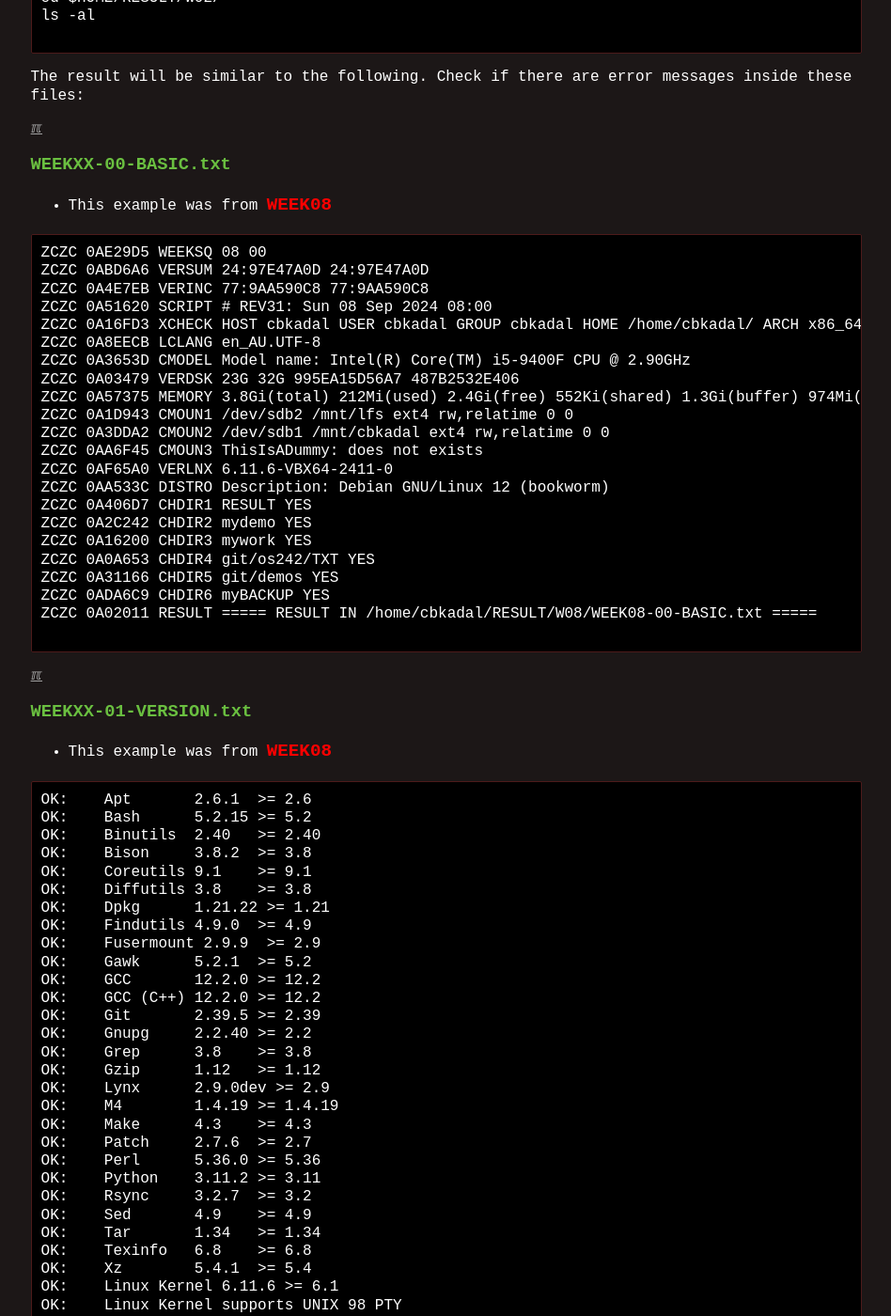
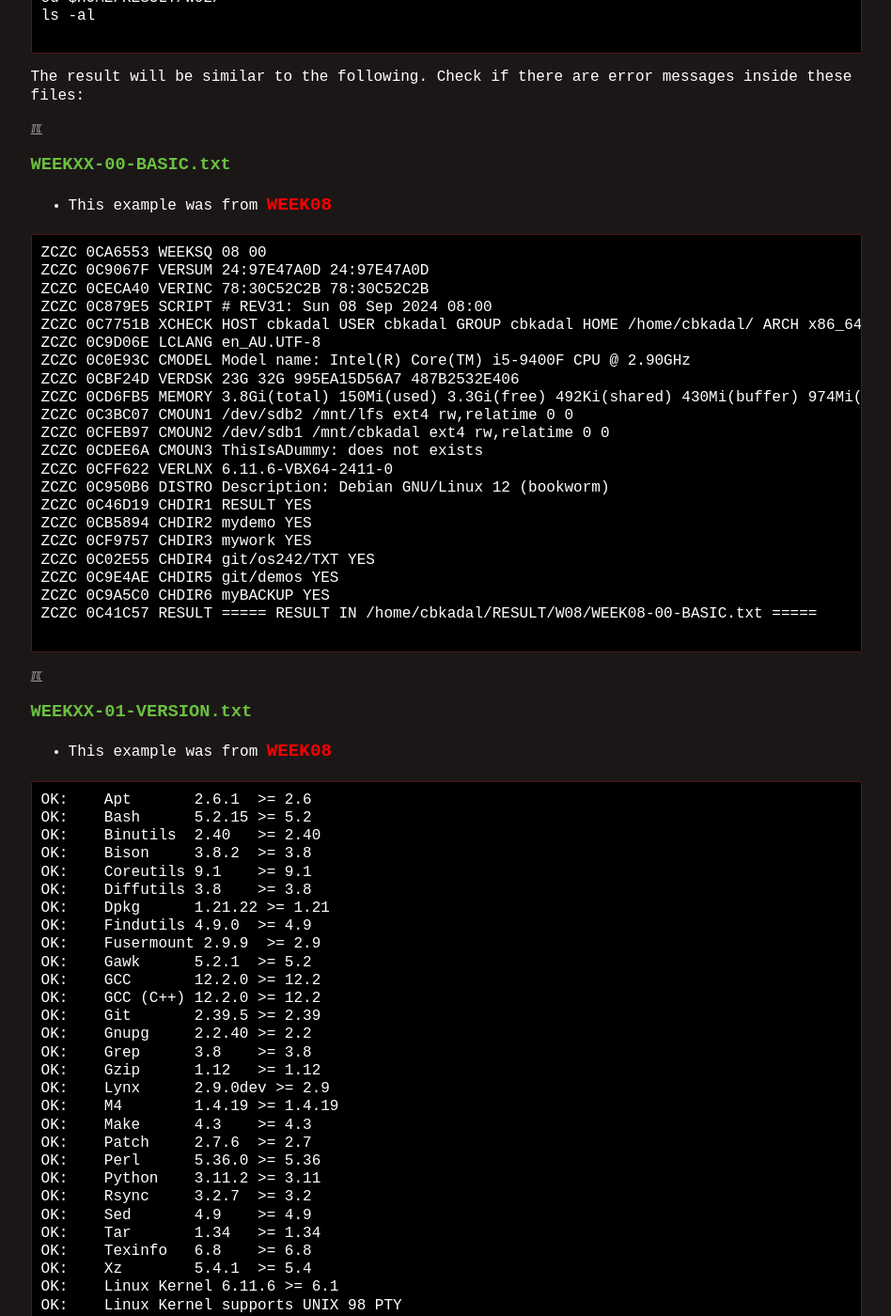
Before and after one commit to os2xx/demOS, a Jekyll site: the page built from W02-10.md, in a window 1280 px wide and 1400 px high, scrolled down 1581 px. Shown: the whole window at 94% size, without its empty margins (165-1113 px from the left). Built offline with Jekyll 4.4.1, drawn with Linux system fonts in a browser that asks for light colours; some of the changed text lies outside the part shown.

Commit message:
modified:   W02-10.md W08-03.md W08-04.md

````diff
--- a/W02-10.md
+++ b/W02-10.md
@@ -82,27 +82,27 @@ The result will be similar to the following. Check if there are error messages i
 * This example was from <span style="color:red; font-weight:bold; font-size:larger;">WEEK08</span>
 
 ```
-ZCZC 0AE29D5 WEEKSQ 08 00
-ZCZC 0ABD6A6 VERSUM 24:97E47A0D 24:97E47A0D
-ZCZC 0A4E7EB VERINC 77:9AA590C8 77:9AA590C8
-ZCZC 0A51620 SCRIPT # REV31: Sun 08 Sep 2024 08:00
-ZCZC 0A16FD3 XCHECK HOST cbkadal USER cbkadal GROUP cbkadal HOME /home/cbkadal/ ARCH x86_64 NPROC 4
-ZCZC 0A8EECB LCLANG en_AU.UTF-8
-ZCZC 0A3653D CMODEL Model name: Intel(R) Core(TM) i5-9400F CPU @ 2.90GHz
-ZCZC 0A03479 VERDSK 23G 32G 995EA15D56A7 487B2532E406
-ZCZC 0A57375 MEMORY 3.8Gi(total) 212Mi(used) 2.4Gi(free) 552Ki(shared) 1.3Gi(buffer) 974Mi(free swap)
-ZCZC 0A1D943 CMOUN1 /dev/sdb2 /mnt/lfs ext4 rw,relatime 0 0
-ZCZC 0A3DDA2 CMOUN2 /dev/sdb1 /mnt/cbkadal ext4 rw,relatime 0 0
-ZCZC 0AA6F45 CMOUN3 ThisIsADummy: does not exists
-ZCZC 0AF65A0 VERLNX 6.11.6-VBX64-2411-0
-ZCZC 0AA533C DISTRO Description: Debian GNU/Linux 12 (bookworm)
-ZCZC 0A406D7 CHDIR1 RESULT YES
-ZCZC 0A2C242 CHDIR2 mydemo YES
-ZCZC 0A16200 CHDIR3 mywork YES
-ZCZC 0A0A653 CHDIR4 git/os242/TXT YES
-ZCZC 0A31166 CHDIR5 git/demos YES
-ZCZC 0ADA6C9 CHDIR6 myBACKUP YES
-ZCZC 0A02011 RESULT ===== RESULT IN /home/cbkadal/RESULT/W08/WEEK08-00-BASIC.txt =====
+ZCZC 0CA6553 WEEKSQ 08 00
+ZCZC 0C9067F VERSUM 24:97E47A0D 24:97E47A0D
+ZCZC 0CECA40 VERINC 78:30C52C2B 78:30C52C2B
+ZCZC 0C879E5 SCRIPT # REV31: Sun 08 Sep 2024 08:00
+ZCZC 0C7751B XCHECK HOST cbkadal USER cbkadal GROUP cbkadal HOME /home/cbkadal/ ARCH x86_64 NPROC 4
+ZCZC 0C9D06E LCLANG en_AU.UTF-8
+ZCZC 0C0E93C CMODEL Model name: Intel(R) Core(TM) i5-9400F CPU @ 2.90GHz
+ZCZC 0CBF24D VERDSK 23G 32G 995EA15D56A7 487B2532E406
+ZCZC 0CD6FB5 MEMORY 3.8Gi(total) 150Mi(used) 3.3Gi(free) 492Ki(shared) 430Mi(buffer) 974Mi(free swap)
+ZCZC 0C3BC07 CMOUN1 /dev/sdb2 /mnt/lfs ext4 rw,relatime 0 0
+ZCZC 0CFEB97 CMOUN2 /dev/sdb1 /mnt/cbkadal ext4 rw,relatime 0 0
+ZCZC 0CDEE6A CMOUN3 ThisIsADummy: does not exists
+ZCZC 0CFF622 VERLNX 6.11.6-VBX64-2411-0
+ZCZC 0C950B6 DISTRO Description: Debian GNU/Linux 12 (bookworm)
+ZCZC 0C46D19 CHDIR1 RESULT YES
+ZCZC 0CB5894 CHDIR2 mydemo YES
+ZCZC 0CF9757 CHDIR3 mywork YES
+ZCZC 0C02E55 CHDIR4 git/os242/TXT YES
+ZCZC 0C9E4AE CHDIR5 git/demos YES
+ZCZC 0C9A5C0 CHDIR6 myBACKUP YES
+ZCZC 0C41C57 RESULT ===== RESULT IN /home/cbkadal/RESULT/W08/WEEK08-00-BASIC.txt =====
 
 ```
 
@@ -148,11 +148,11 @@ OK:    yacc is Bison
 OK:    sh   is Bash
 Compiler check:
 OK:    g++ works
-ZCZC 0ADFB75 WEEKSQ 08 01
-ZCZC 0A54AA7 VERSUM 78:886FD5E9 78:886FD5E9
-ZCZC 0A90710 VERINC 77:9AA590C8 77:9AA590C8
-ZCZC 0A37995 SCRIPT # REV25: Tue 24 Sep 2024 06:00
-ZCZC 0A0F0B6 RESULT ===== RESULT IN /home/cbkadal/RESULT/W08/WEEK08-01-VERSION.txt =====
+ZCZC 0C2ADA5 WEEKSQ 08 01
+ZCZC 0C36FD1 VERSUM 79:1A44FAA5 79:1A44FAA5
+ZCZC 0C66CD1 VERINC 78:30C52C2B 78:30C52C2B
+ZCZC 0C84C67 SCRIPT # REV26: Tue 05 Nov 2024 15:00
+ZCZC 0C05D78 RESULT ===== RESULT IN /home/cbkadal/RESULT/W08/WEEK08-01-VERSION.txt =====
 
 ```
 
````
Also changed, not shown: W08-03.md (+19 -20 lines), W08-04.md (+5 -5 lines).
